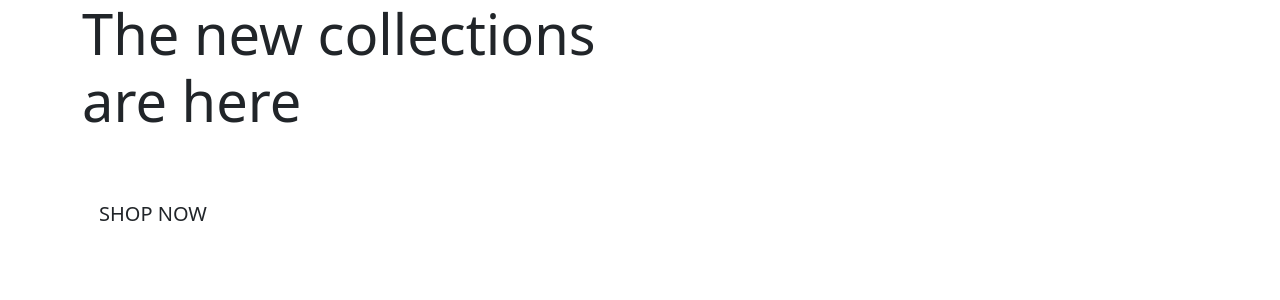
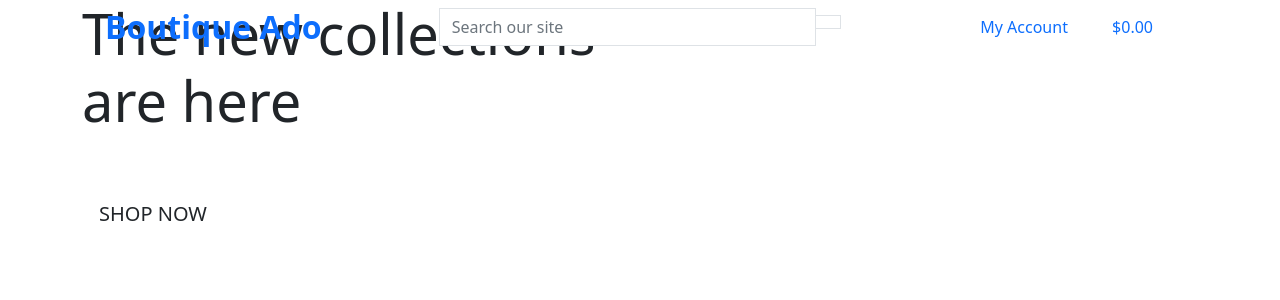
Before and after one commit to rudberga/boutique-ado-v1, a Django app: page / in a window 1280 px wide. Shown: the top 300 px of the page. Run offline with Django 3.2, Linux system fonts and the light colour scheme; some libraries are stand-ins or nearby versions.

Commit message:
ADD - main page header

```diff
--- a/templates/base.html
+++ b/templates/base.html
@@ -2,7 +2,8 @@
 
 <!doctype html>
 <html lang="en">
-  <head>
+
+<head>
     {% block meta %}
         <meta http-equiv="X-UA-Compatible" content="ie=edge">
         <meta charset="utf-8">
@@ -13,29 +14,101 @@
     {% endblock %}
 
     {% block corecss %}
-        <link href="https://cdn.jsdelivr.net/npm/bootstrap@5.0.0-beta2/dist/css/bootstrap.min.css" rel="stylesheet" integrity="sha384-BmbxuPwQa2lc/FVzBcNJ7UAyJxM6wuqIj61tLrc4wSX0szH/Ev+nYRRuWlolflfl" crossorigin="anonymous">
+        <link href="https://cdn.jsdelivr.net/npm/bootstrap@5.0.0-beta2/dist/css/bootstrap.min.css" rel="stylesheet"
+            integrity="sha384-BmbxuPwQa2lc/FVzBcNJ7UAyJxM6wuqIj61tLrc4wSX0szH/Ev+nYRRuWlolflfl" crossorigin="anonymous">
     {% endblock %}
 
     {% block extra_css %}
     {% endblock %}
 
     {% block corejs %}
-        <script src="https://cdn.jsdelivr.net/npm/bootstrap@5.0.0-beta2/dist/js/bootstrap.bundle.min.js" integrity="sha384-b5kHyXgcpbZJO/tY9Ul7kGkf1S0CWuKcCD38l8YkeH8z8QjE0GmW1gYU5S9FOnJ0" crossorigin="anonymous"></script>
-        <script src="https://cdn.jsdelivr.net/npm/@popperjs/core@2.6.0/dist/umd/popper.min.js" integrity="sha384-KsvD1yqQ1/1+IA7gi3P0tyJcT3vR+NdBTt13hSJ2lnve8agRGXTTyNaBYmCR/Nwi" crossorigin="anonymous"></script>
-        <script src="https://cdn.jsdelivr.net/npm/bootstrap@5.0.0-beta2/dist/js/bootstrap.min.js" integrity="sha384-nsg8ua9HAw1y0W1btsyWgBklPnCUAFLuTMS2G72MMONqmOymq585AcH49TLBQObG" crossorigin="anonymous"></script>
+        <script src="https://cdn.jsdelivr.net/npm/bootstrap@5.0.0-beta2/dist/js/bootstrap.bundle.min.js"
+            integrity="sha384-b5kHyXgcpbZJO/tY9Ul7kGkf1S0CWuKcCD38l8YkeH8z8QjE0GmW1gYU5S9FOnJ0" crossorigin="anonymous">
+        </script>
+        <script src="https://cdn.jsdelivr.net/npm/@popperjs/core@2.6.0/dist/umd/popper.min.js"
+            integrity="sha384-KsvD1yqQ1/1+IA7gi3P0tyJcT3vR+NdBTt13hSJ2lnve8agRGXTTyNaBYmCR/Nwi" crossorigin="anonymous">
+        </script>
+        <script src="https://cdn.jsdelivr.net/npm/bootstrap@5.0.0-beta2/dist/js/bootstrap.min.js"
+            integrity="sha384-nsg8ua9HAw1y0W1btsyWgBklPnCUAFLuTMS2G72MMONqmOymq585AcH49TLBQObG" crossorigin="anonymous">
+        </script>
     {% endblock %}
 
     {% block extra_js %}
     {% endblock %}
 
     <title>Boutique Ado {% block extra_title %}{% endblock %}</title>
-  </head>
-  <body>
-    <header class="container-fluid fixed-top"></header>
+    </head>
+
+    <body>
+        <header class="container-fluid fixed-top">
+            <div class="row">
+
+                <div class="col-12 col-lg-4 my-auto py-1 py-lg-0 text-center text-lg-left">
+                    <a href="{% url 'home' %}" class="nav-link main-logo-link">
+                        <h2 class="logo-font text-black my-0">
+                            <strong>Boutique Ado</strong>
+                        </h2>
+                    </a>
+                </div>
+
+                <div class="col-12 col-lg-4 my-auto py-1 py-lg-0">
+                    <form method="GET" action="">
+                        <div class="input-group w-100">
+                            <input class="form-control border border-black rounded-0" type="text" name="q" placeholder="Search our site">
+                            <div class="input-group-append">
+                                <button class="form-control btn btn-black border border-black rounded-0" type="submit">
+                                    <span class="icon">
+                                        <i class="fas fa-search"></i>
+                                    </span>
+                                </button>
+                            </div>
+                        </div>
+                    </form>
+                </div>
+
+                <div class="col-12 col-lg-4 my-auto py-1 py-lg-0">
+                    <ul class="list-inline list-unstyled text-center text-lg-right my-0">
+                        <li class="list-inline-item dropdown">
+                            <a class="text-black nav-link" href="#" id="user-options" data-toggle="dropdown" aria-haspopup="true" aria-expanded="false">
+                                <div class="text-center">
+                                    <div><i class="fas fa-user fa-lg"></i></div>
+                                    <p class="my-0">My Account</p>
+                                </div>
+                            </a>
+                            <div class="dropdown-menu border-0" aria-labelledby="user-options">
+                                {% if request.user.is_authenticated %}
+                                    {% if request.user.is_superuser %}
+                                        <a href="{% url 'add_product' %}" class="dropdown-item">Product Management</a>
+                                    {% endif %}
+                                    <a href="{% url 'profile' %}" class="dropdown-item">My Profile</a>
+                                    <a href="{% url 'account_logout' %}" class="dropdown-item">Logout</a>
+                                {% else %}
+                                    <a href="{% url 'account_signup' %}" class="dropdown-item">Register</a>
+                                    <a href="{% url 'account_login' %}" class="dropdown-item">Login</a>
+                                {% endif %}
+                            </div>
+                        </li>
+                        <li class="list-inline-item">
+                            <a class="{% if grand_total %}text-info font-weight-bold{% else %}text-black{% endif %} nav-link" href="{% url 'view_bag' %}">
+                                <div class="text-center">
+                                    <div><i class="fas fa-shopping-bag fa-lg"></i></div>
+                                    <p class="my-0">
+                                        {% if grand_total %}
+                                            ${{ grand_total|floatformat:2 }}
+                                        {% else %}
+                                            $0.00
+                                        {% endif %}
+                                    </p>
+                                </div>
+                            </a>
+                        </li>
+                    </ul>
+                </div>
+            </div>
+        </header>
 
     {% if messages %}
-        <div class="message-container"></div>
-    {% endif %}
+    {% endif %}
 
     {% block page_header %}
     {% endblock %}
@@ -46,5 +119,6 @@
     {% block postloadjs %}
     {% endblock %}
 
-  </body>
+</body>
+
 </html>
```
